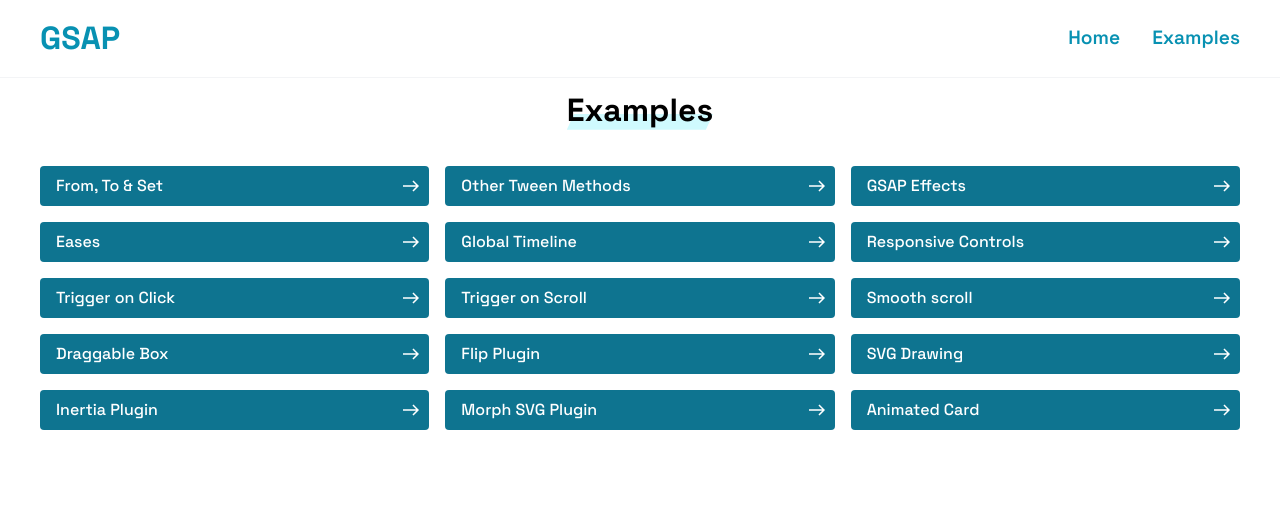
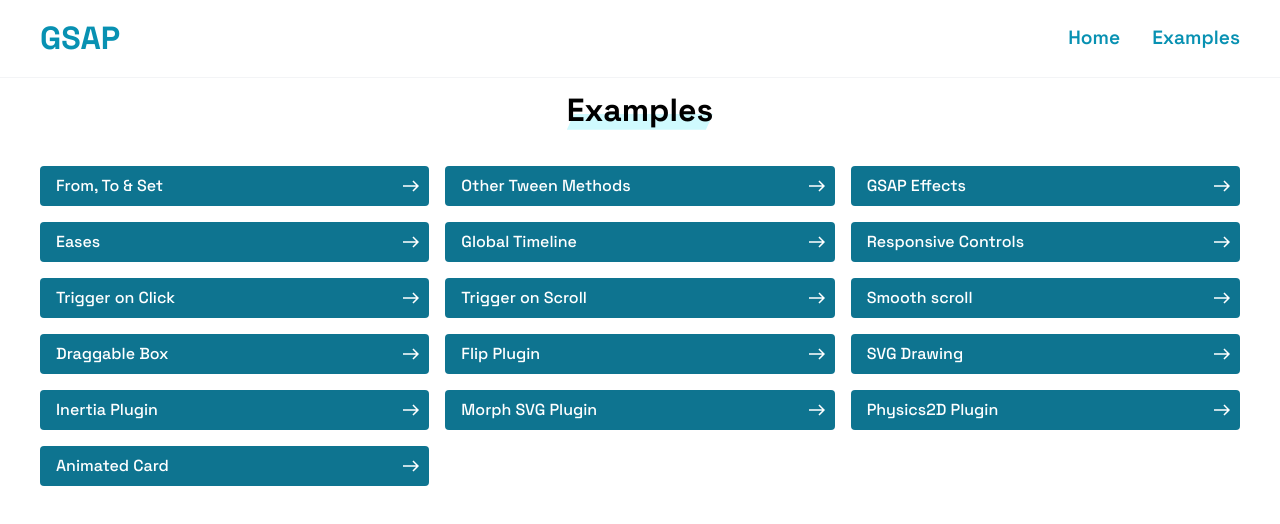
Before and after one commit to abhi-simform/GSAPDemo, a React (Vite) app: page /examples in a window 1280 px wide. Shown: the top 524 px of the page. Built offline with nearby package versions, Linux system fonts and the light colour scheme.

Commit message:
Physics 2D

```diff
--- a/src/exampleroutes.js
+++ b/src/exampleroutes.js
@@ -92,6 +92,11 @@
     newTab: true,
   },
   {
+    name: 'Physics2D Plugin',
+    path: 'https://stackblitz.com/edit/react-k1z3n1',
+    newTab: true,
+  },
+  {
     name: 'Animated Card',
     path: 'animatedcard',
     component: AnimatedCard,
```
